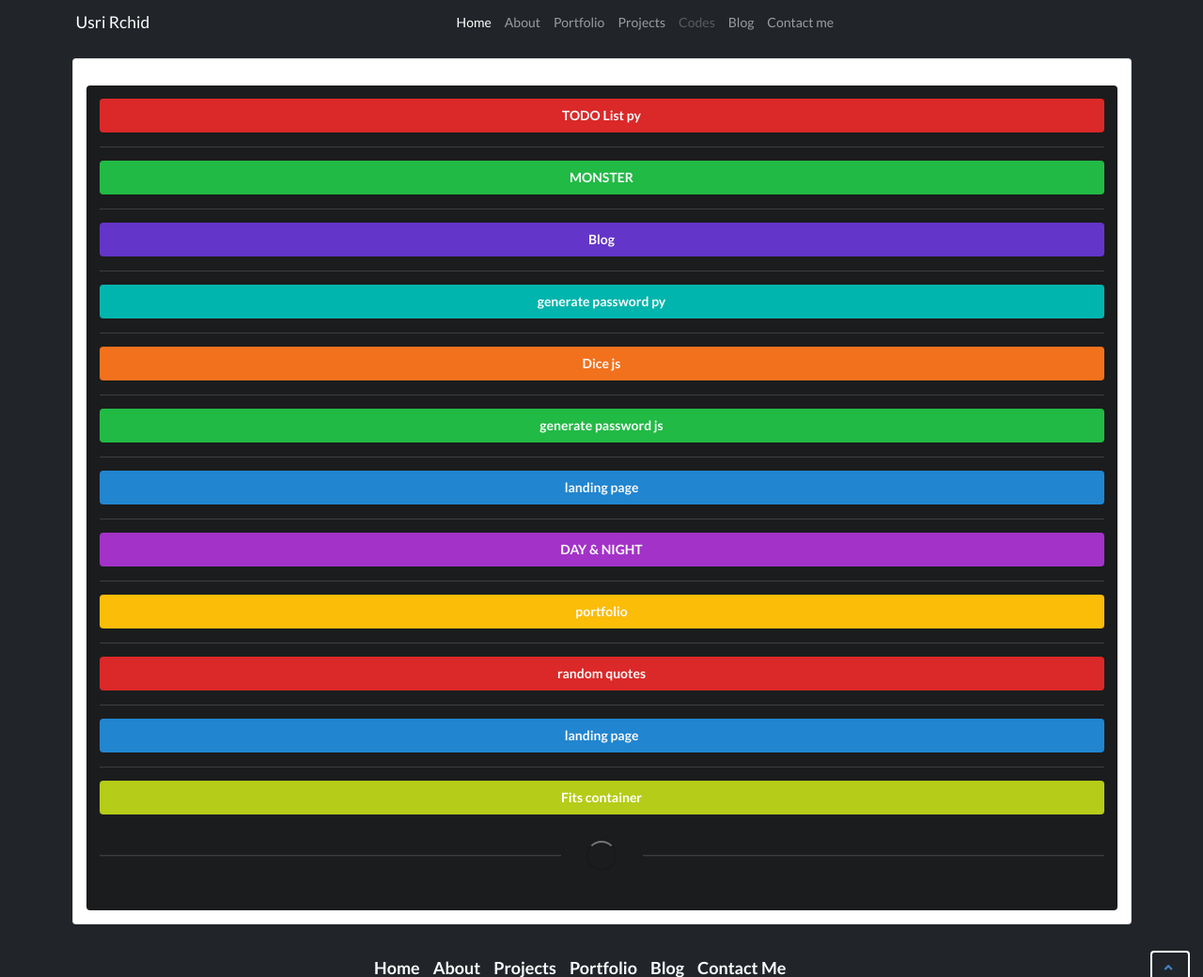
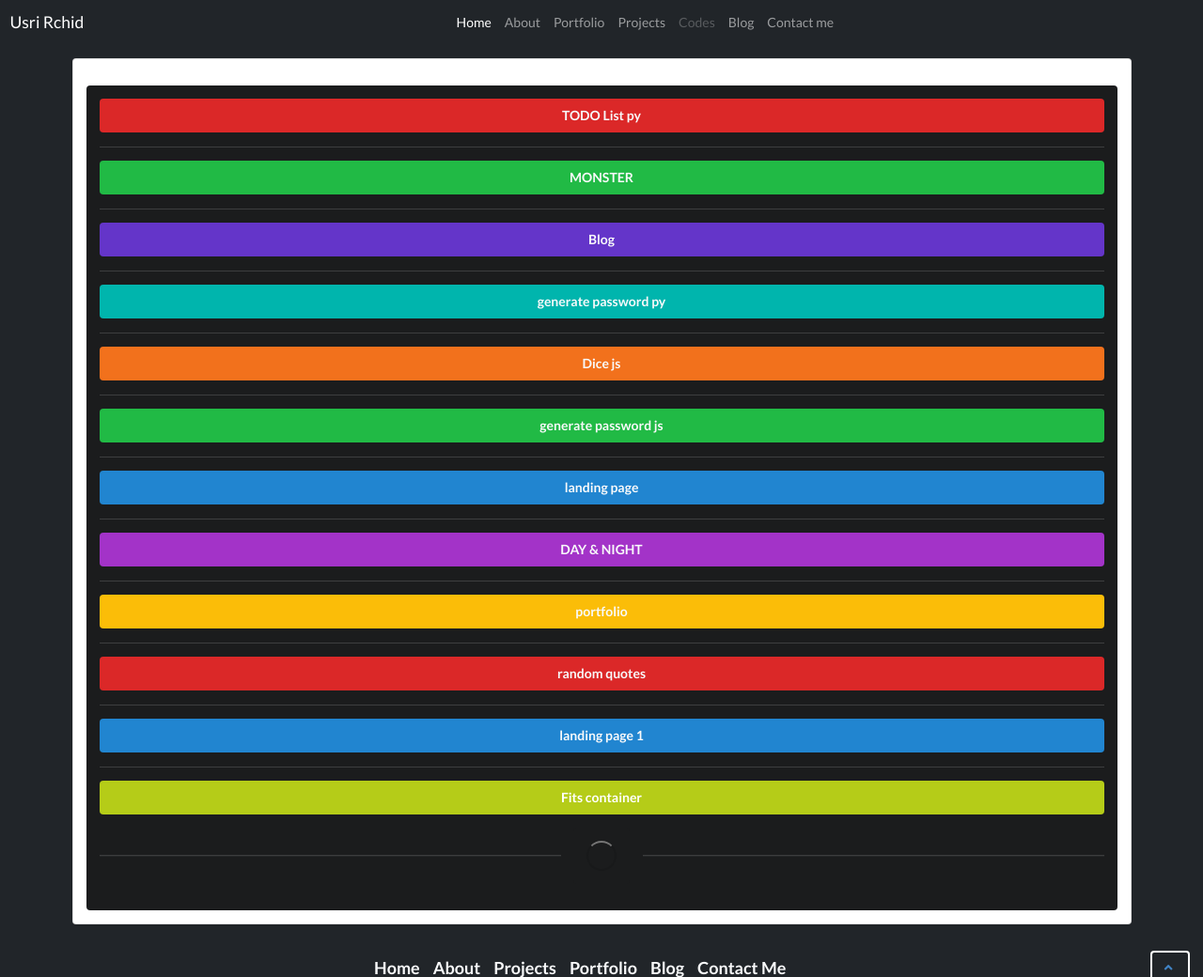
Before and after one commit to usri-rshid/project_flask, a Flask app: page /projects in a window 1280 px wide. Shown: the top 1040 px of the page at 94% size. Run offline with Flask 3, Linux system fonts and the light colour scheme; some libraries are stand-ins or nearby versions.

Commit message:
modify navbar & app

```diff
--- a/app.py
+++ b/app.py
@@ -337,7 +337,7 @@ def quotesApi():
     return redirect("https://usri-rshid.github.io/quotes_api/")
 
 @app.route('/landing1')
-def landing():
+def landing1():
     return redirect("https://usri-rshid.github.io/landing_page1/")
 
 if __name__ == "__main__":
--- a/templates/base.html
+++ b/templates/base.html
@@ -7,18 +7,19 @@
     <title>Usri Rchid</title>
     <link href="https://cdn.jsdelivr.net/npm/bootstrap@5.3.3/dist/css/bootstrap.min.css" rel="stylesheet"
         integrity="sha384-QWTKZyjpPEjISv5WaRU9OFeRpok6YctnYmDr5pNlyT2bRjXh0JMhjY6hW+ALEwIH" crossorigin="anonymous">
+
     <link rel="stylesheet" href="https://cdn.jsdelivr.net/npm/semantic-ui@2.5.0/dist/semantic.min.css">
     <script src="https://ajax.googleapis.com/ajax/libs/jquery/3.7.1/jquery.min.js"></script>
     <link href="https://cdnjs.cloudflare.com/ajax/libs/semantic-ui/2.4.1/semantic.min.css" rel="stylesheet" />
 </head>
 
-<body class="d-flex flex-column min-vh-100 bg-dark ">
+<body class=" min-vh-100 bg-dark ">
     <header>
         {% include 'navbar.html' %}
     </header>
 
 
-    <div class="ui segment  container">
+    <div class="ui segment container">
         {% block content%}
 
 
--- a/templates/navbar.html
+++ b/templates/navbar.html
@@ -1,5 +1,5 @@
 <nav class="navbar navbar-expand-md navbar-dark bg-dark">
-    <div class="container">
+    <div class="container-fluid">
         <a class="navbar-brand" href="/">Usri Rchid</a>
         <button class="navbar-toggler" type="button" data-bs-toggle="collapse" data-bs-target="#navbarCollapse"
             aria-controls="navbarCollapse" aria-expanded="false" aria-label="Toggle navigation">
--- a/templates/projects.html
+++ b/templates/projects.html
@@ -39,8 +39,8 @@
         <button class="fluid  red ui button"><a href="/quotesApi" class="link-light" target="_blank"
                         rel="noopener noreferrer">random quotes</a></button>
         <div class="ui inverted divider"></div>
-        <button class="fluid blue ui button"><a href="/landing2" class="link-light" target="_blank"
-                        rel="noopener noreferrer">landing page </a></button>
+        <button class="fluid blue ui button"><a href="/1" class="link-light" target="_blank"
+                        rel="noopener noreferrer">landing page 1 </a></button>
         <div class="ui inverted divider"></div>
         <!-- add here new project -->
         <button class="fluid  olive ui button">Fits container</button>
```
